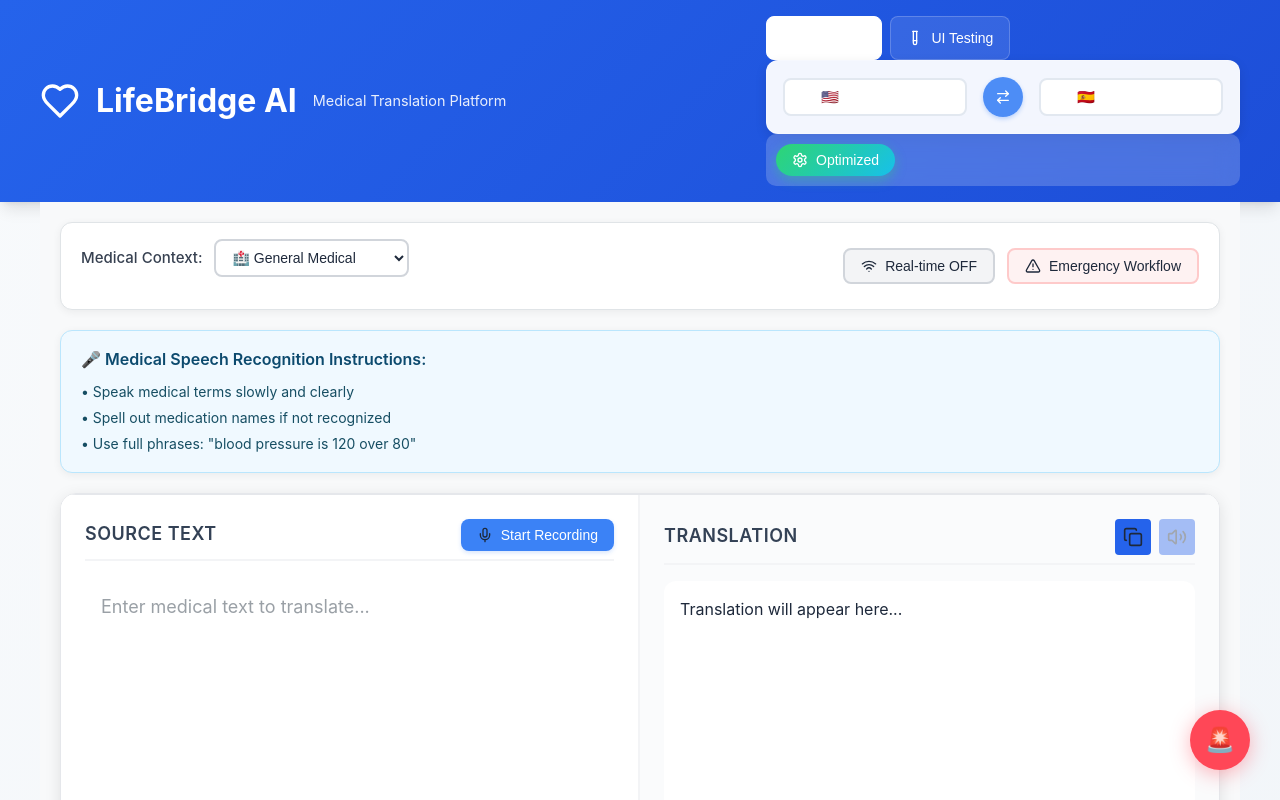
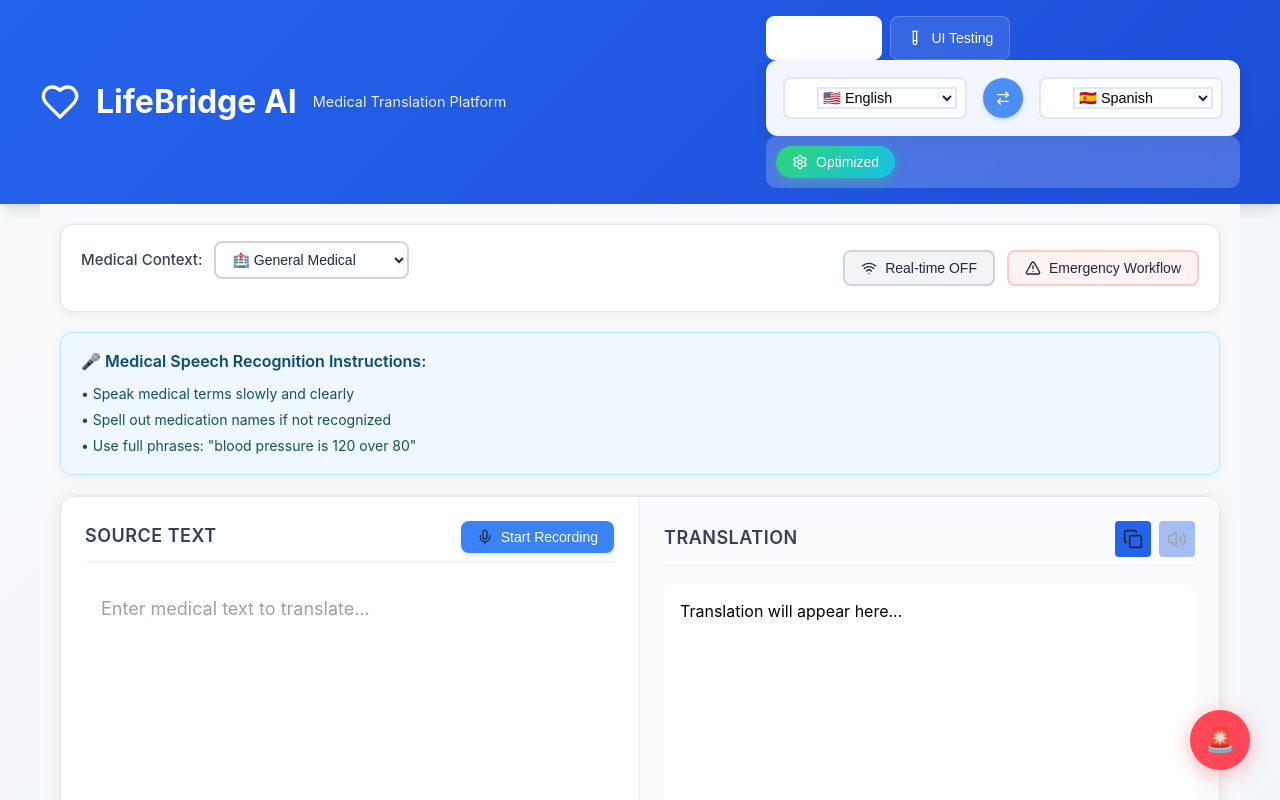
Before and after one commit to 20ns/LifeBridge, a React (Create React App) app in the folder frontend/: page / in a window 1280 px wide. Shown: the top 800 px of the page. Built offline with nearby package versions, Linux system fonts and the light colour scheme.

Commit message:
Fix language selector and translation text visibility issues

```diff
--- a/frontend/src/App.css
+++ b/frontend/src/App.css
@@ -146,19 +146,42 @@ body {
 
 .language-select {
   border: none !important;
-  background: transparent !important;
+  background: #ffffff !important;
   font-size: 0.9rem !important;
   cursor: pointer !important;
   outline: none !important;
   min-width: 140px !important;
   color: #1f2937 !important;
   font-weight: 500 !important;
+  -webkit-text-fill-color: #1f2937 !important;
+  -webkit-appearance: menulist !important;
+  appearance: menulist !important;
 }
 
 .language-select option {
   color: #1f2937 !important;
   background: #ffffff !important;
   font-weight: 500 !important;
+  padding: 8px !important;
+  -webkit-text-fill-color: #1f2937 !important;
+}
+
+/* Enhanced language selector visibility - override all conflicts */
+.language-selector select,
+.language-dropdown select,
+select.language-select {
+  color: #1f2937 !important;
+  background: #ffffff !important;
+  font-weight: 500 !important;
+}
+
+.language-selector select option,
+.language-dropdown select option,
+select.language-select option {
+  color: #1f2937 !important;
+  background: #ffffff !important;
+  font-weight: 500 !important;
+  padding: 8px !important;
 }
 
 .swap-button {
@@ -1207,6 +1230,25 @@ a:focus {
   color: #ffffff !important;
 }
 
+/* EXCEPTION: Keep language selector readable even in emergency mode */
+.emergency-mode .language-selector select,
+.emergency-mode .language-dropdown select,
+.emergency-mode select.language-select,
+.emergency-mode .language-selector select option,
+.emergency-mode .language-dropdown select option,
+.emergency-mode select.language-select option {
+  color: #1f2937 !important;
+  background: #ffffff !important;
+}
+
+/* EXCEPTION: Keep translation interface text readable in emergency mode */
+.emergency-mode .translation-interface .text-input,
+.emergency-mode .translation-interface .text-output,
+.emergency-mode .translation-interface .text-output p {
+  color: #1e293b !important;
+  background: #ffffff !important;
+}
+
 /* Ensure input and textarea have dark text */
 input,
 textarea,
@@ -1214,3 +1256,92 @@ select {
   color: #1e293b !important;
   background: #ffffff !important;
 }
+
+/* Final override for all select elements and options to ensure visibility */
+select,
+select option {
+  color: #1e293b !important;
+  background: #ffffff !important;
+}
+
+/* ULTRA HIGH SPECIFICITY - Language Selector Fix */
+.language-selector .language-dropdown .language-select,
+.language-selector .language-pair .language-dropdown .language-select,
+div.language-selector div.language-dropdown select.language-select {
+  color: #1e293b !important;
+  background: #ffffff !important;
+  border: 2px solid #e2e8f0 !important;
+}
+
+.language-selector .language-dropdown .language-select option,
+.language-selector .language-pair .language-dropdown .language-select option,
+div.language-selector div.language-dropdown select.language-select option {
+  color: #1e293b !important;
+  background: #ffffff !important;
+  font-weight: 500 !important;
+}
+
+/* Force select element visibility across all contexts */
+select[class*="language"],
+select.language-select,
+.language-dropdown select,
+.language-selector select {
+  color: #1e293b !important;
+  background: #ffffff !important;
+  -webkit-appearance: menulist !important;
+  -moz-appearance: menulist !important;
+  appearance: menulist !important;
+}
+
+/* Force option visibility */
+select[class*="language"] option,
+select.language-select option,
+.language-dropdown select option,
+.language-selector select option {
+  color: #1e293b !important;
+  background: #ffffff !important;
+}
+
+/* Ensure translation text is always visible */
+.text-output,
+.text-output p,
+.translated-text,
+.translation-result {
+  color: #1e293b !important;
+  background: rgba(255, 255, 255, 0.95) !important;
+}
+
+/* ULTIMATE OVERRIDE - FIX WHITE TEXT ON WHITE BACKGROUND */
+/* This should be the last CSS in the file to override everything */
+
+/* Language Selector - Nuclear Option */
+* [class*="language"] select,
+* select[class*="language"],
+* .language-selector select,
+* .language-dropdown select {
+  color: #000000 !important;
+  background-color: #ffffff !important;
+  -webkit-text-fill-color: #000000 !important;
+  text-shadow: none !important;
+}
+
+* [class*="language"] select option,
+* select[class*="language"] option,
+* .language-selector select option,
+* .language-dropdown select option {
+  color: #000000 !important;
+  background-color: #ffffff !important;
+  -webkit-text-fill-color: #000000 !important;
+  text-shadow: none !important;
+}
+
+/* Translation Text - Nuclear Option */
+* .text-output,
+* .text-output *,
+* [class*="translation"] .text-output,
+* [class*="translation"] .text-output * {
+  color: #000000 !important;
+  background-color: rgba(255, 255, 255, 0.95) !important;
+  -webkit-text-fill-color: #000000 !important;
+  text-shadow: none !important;
+}
```
